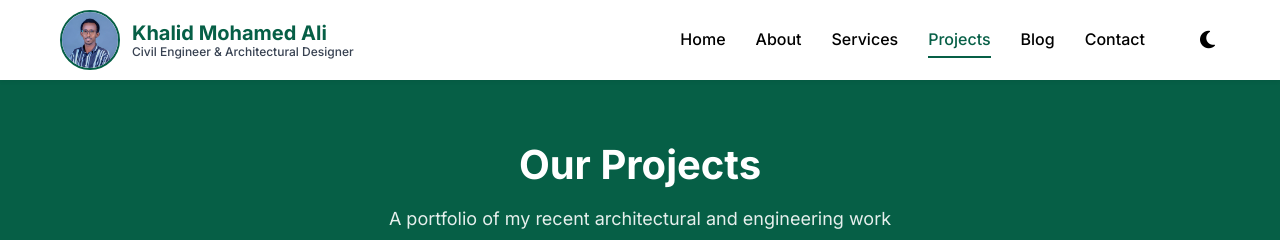
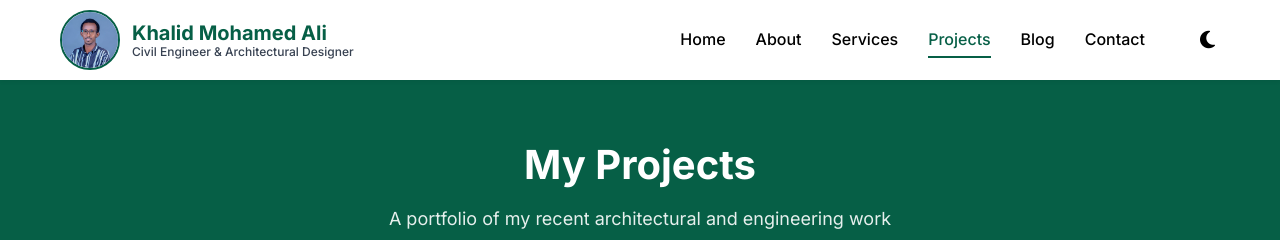
Before and after one commit to khalidxidig/khalidxidig.github.io, a website: page project/projects.html in a window 1280 px wide. Shown: the top 240 px of the page. Drawn offline with Linux system fonts and the light colour scheme.

Commit message:
Changed headings to My Projects

```diff
--- a/project/projects.html
+++ b/project/projects.html
@@ -52,7 +52,7 @@
     <section class="page-header"
         style="background-color: var(--primary-color); color: white; padding: 60px 0; text-align: center;">
         <div class="container">
-            <h1>Our Projects</h1>
+            <h1>My Projects</h1>
             <p>A portfolio of my recent architectural and engineering work</p>
         </div>
     </section>
```
Also changed, not shown: 1 other file.
